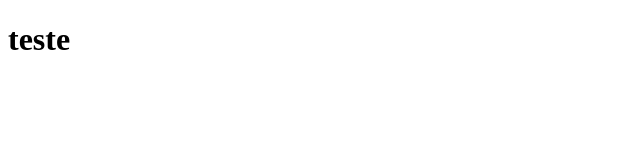
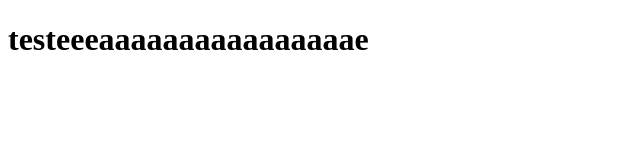
Before and after one commit to sondaviac/Projeto-Completo, a plain HTML site: page index.html in a window 1280 px wide. Shown: the whole page, without its empty margins (0-640 px from the left). Drawn offline with Linux system fonts and the light colour scheme.

Commit message:
atualizando

```diff
--- a/index.html
+++ b/index.html
@@ -7,7 +7,7 @@
 </head>
 <body>
     <header>
-        <h1>teste</h1>
+        <h1>testeeeaaaaaaaaaaaaaaaae</h1>
     </header>
 </body>
 </html>
```
Also changed, not shown: 1 other file.
